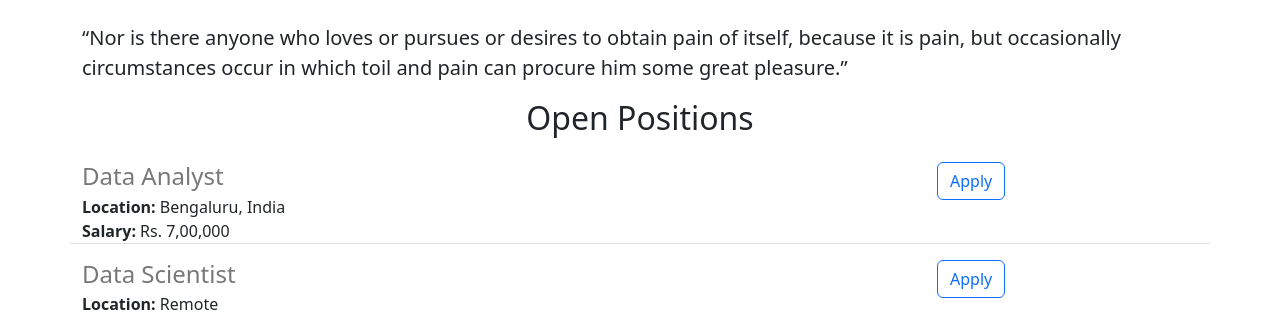
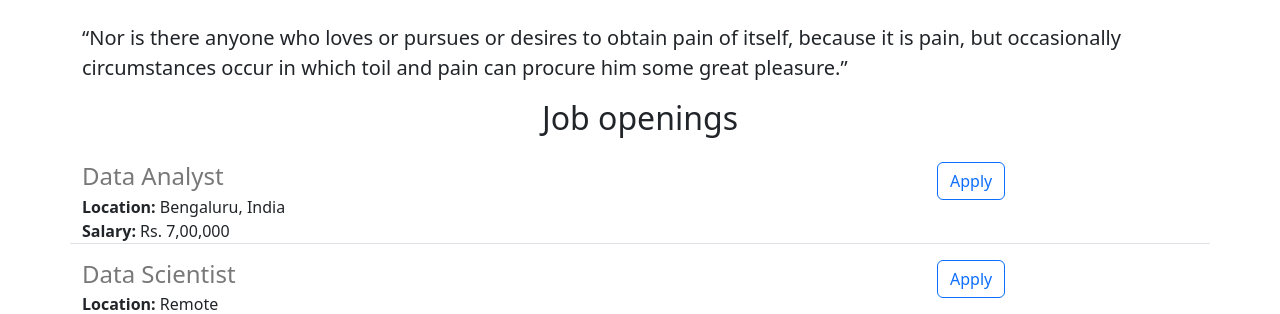
Before and after one commit to iaruna/career-website, a Flask app: page / in a window 1280 px wide. Shown: the part 487-801 px from the top of the page. Run offline with Flask 2, Linux system fonts and the light colour scheme.

Commit message:
made some change

```diff
--- a/templates/home.html
+++ b/templates/home.html
@@ -20,7 +20,7 @@
       <h2 class="text-center mt-2 mb-4">About Me</h2>
       <p class="lead">“Nor is there anyone who loves or pursues or desires to obtain pain of itself, because it is pain, but occasionally circumstances occur in which toil and pain can procure him some great pleasure.”
       </p>
-      <h2 class="text-center mt-2 mb-4">Open Positions</h2>
+      <h2 class="text-center mt-2 mb-4">Job openings</h2>
      <!-- <p>{{jobs}}</p> -->
       <div>
         {% for job in jobs %}
```
